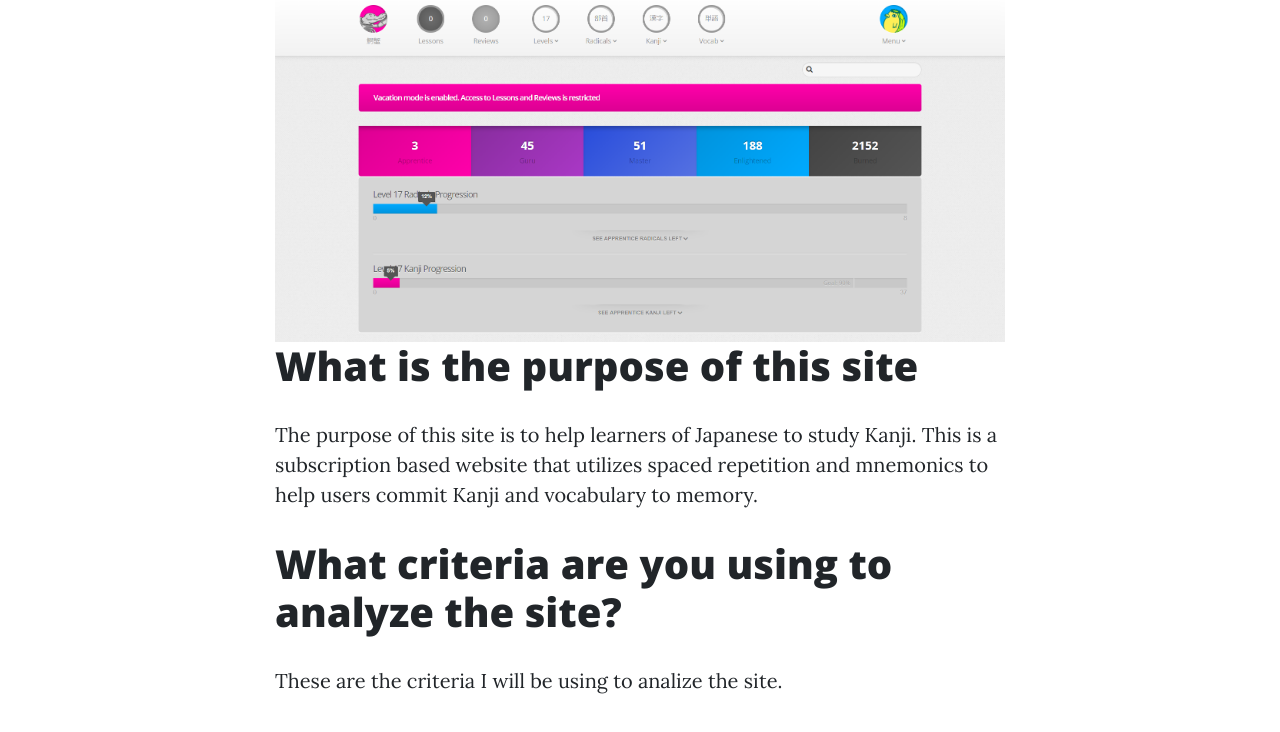
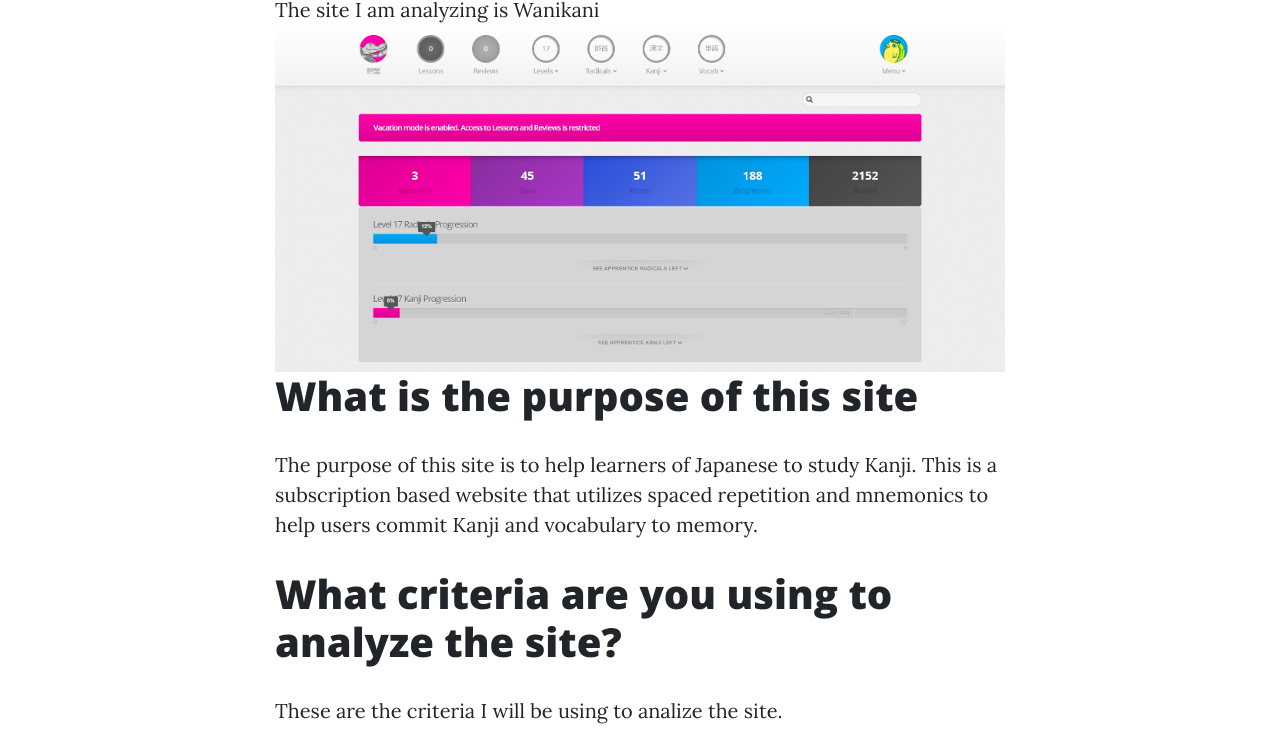
Before and after one commit to DougJones866/User-Science-Journal, a plain HTML site: page post1.html in a window 1280 px wide. Shown: the part 368-1100 px from the top of the page. Drawn offline with nearby package versions, Linux system fonts and the light colour scheme.

Commit message:
added entry

```diff
--- a/post1.html
+++ b/post1.html
@@ -78,6 +78,7 @@
       <div class="row">
         <div class="col-lg-8 col-md-10 mx-auto">
           <h1>What site are you working with?</h1>
+          The site I am analyzing is <a href="www.wanikani.com">Wanikani</a>
           <a href="#">
               <img class="img-fluid" src="img/wani.png" alt="">
             </a>
```
